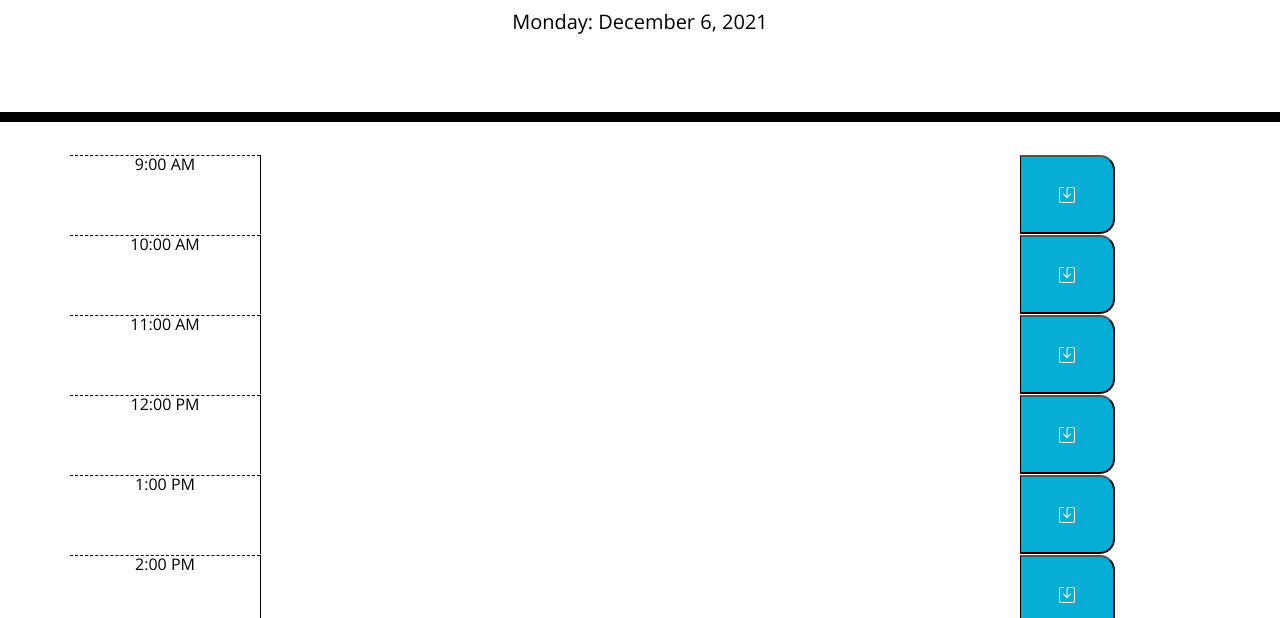
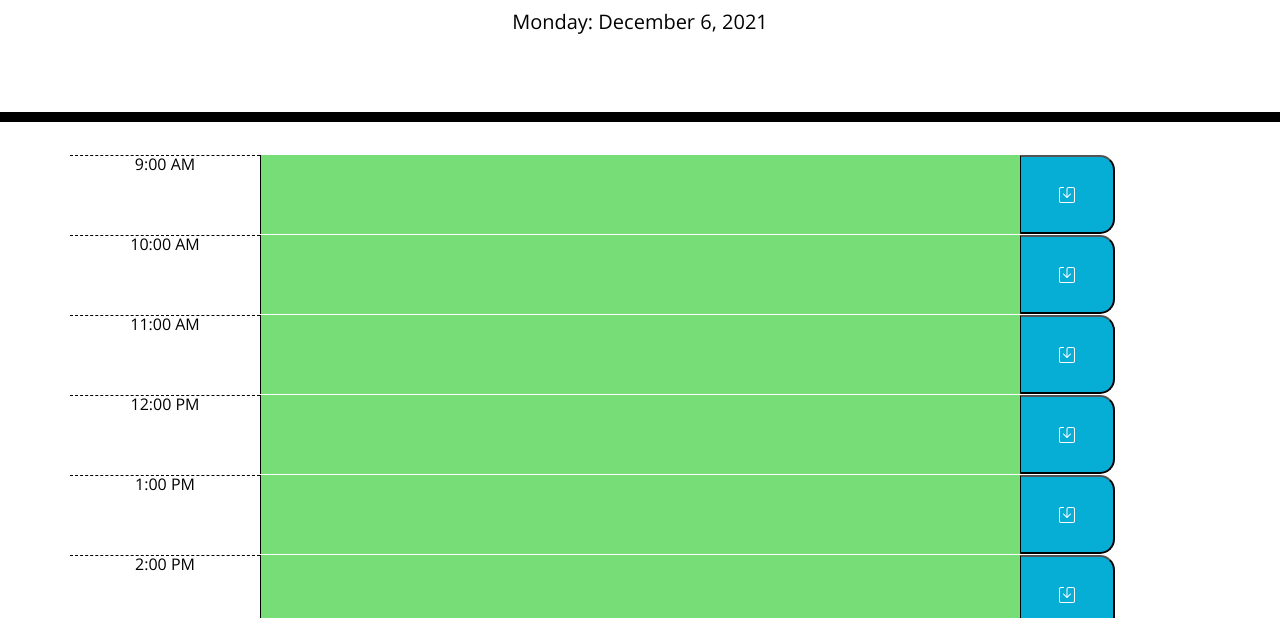
Before and after one commit to Nnavarr/workday-planner, a plain HTML site: page index.html in a window 1280 px wide. Shown: the part 182-800 px from the top of the page. Drawn offline with nearby package versions, Linux system fonts and the light colour scheme.

Commit message:
finalized css formatting for timeslots

```diff
--- a/assets/css/style.css
+++ b/assets/css/style.css
@@ -44,17 +44,17 @@ textarea{
 
 .past {
   background-color: #d3d3d3;
-  color: white;
+  color: black;
 }
 
 .present {
   background-color: #ff6961;
-  color: white;
+  color: black;
 }
 
 .future {
   background-color: #77dd77;
-  color: white;
+  color: black;
 }
 
 .saveBtn {
--- a/assets/js/script.js
+++ b/assets/js/script.js
@@ -2,11 +2,24 @@
 var now = dayjs();
 var dateString = now.format('dddd: MMMM D, YYYY');
 var date = now.format('YYYY-MM-D');
-
+var hour = now.hour();
 var test = document.getElementById('text-test');
 
 // import local storage if present
 var taskStorage = JSON.parse(localStorage.getItem('taskMemory'));
+
+//  hour object
+var hourObj = {
+    '9:00 AM': 9,
+    '10:00 AM': 10,
+    '11:00 AM': 11,
+    '12:00 PM': 12,
+    '1:00 PM': 13,
+    '2:00 PM': 14,
+    '3:00 PM': 15,
+    '4:00 PM': 16,
+    '5:00 PM': 17
+}
 
 // if the current date is not present, establish an empty container
 if (!taskStorage){
@@ -27,12 +40,12 @@ if (!taskStorage){
     localStorage.setItem('taskMemory', JSON.stringify(taskStorage));
 } else {
     // iterate through the local storage and import saved tasks
-    for (task in taskStorage['tasks']){
-        var taskEl = document.getElementById(`${task}`);
+    for (hour in taskStorage['tasks']){
+        var taskEl = document.getElementById(`${hour}`);
         var descriptionEl = taskEl.nextElementSibling;
 
         // update descriptionEl with storage value
-        descriptionEl.value = taskStorage['tasks'][task];
+        descriptionEl.value = taskStorage['tasks'][hour];
     }
 }
 
@@ -59,9 +72,23 @@ $('.saveBtn').click(function () {
     localStorage.setItem('taskMemory', JSON.stringify(taskStorage));
 })
 
-// click event for task description or creation
+// click event for task edit or creation
 $('.description').click(function () {
     var text = $(this).value().trim();
     var newText = $('<textarea>').addClass('description col-sm-8').val(text);
     $(this).replaceWith(newText);
 })
+
+// iterate through all hour elements & add classes for css formatting
+var hourBlocks = $('.hour').each(function(){
+    var blockHour = $(this)[0].id;
+    var description = $(this)
+        .siblings('.description')[0];
+    if (hourObj[blockHour] < now.hour()){
+        description.className += ' past';
+    } else if (hourObj[blockHour] === now.hour()){
+        description.className += ' present';
+    } else {
+        description.className += ' future';
+    }
+})
--- a/index.html
+++ b/index.html
@@ -29,7 +29,7 @@
       <div class="row d-flex flex-row justify-content-start">
         <!-- timeblocks go here -->
           <div class='hour col-sm-2' id='9:00 AM'>9:00 AM</div>
-          <textarea class='description col-sm-8' id='text-test'></textarea>
+          <textarea class='description col-sm-8'></textarea>
           <button class='saveBtn col-sm-1'><span class='bi-save'></span></button>
       </div>
       <div class='spacer'></div>
```
Also changed, not shown: assets/images/scheduler-pic.png (added), 1 other file.
